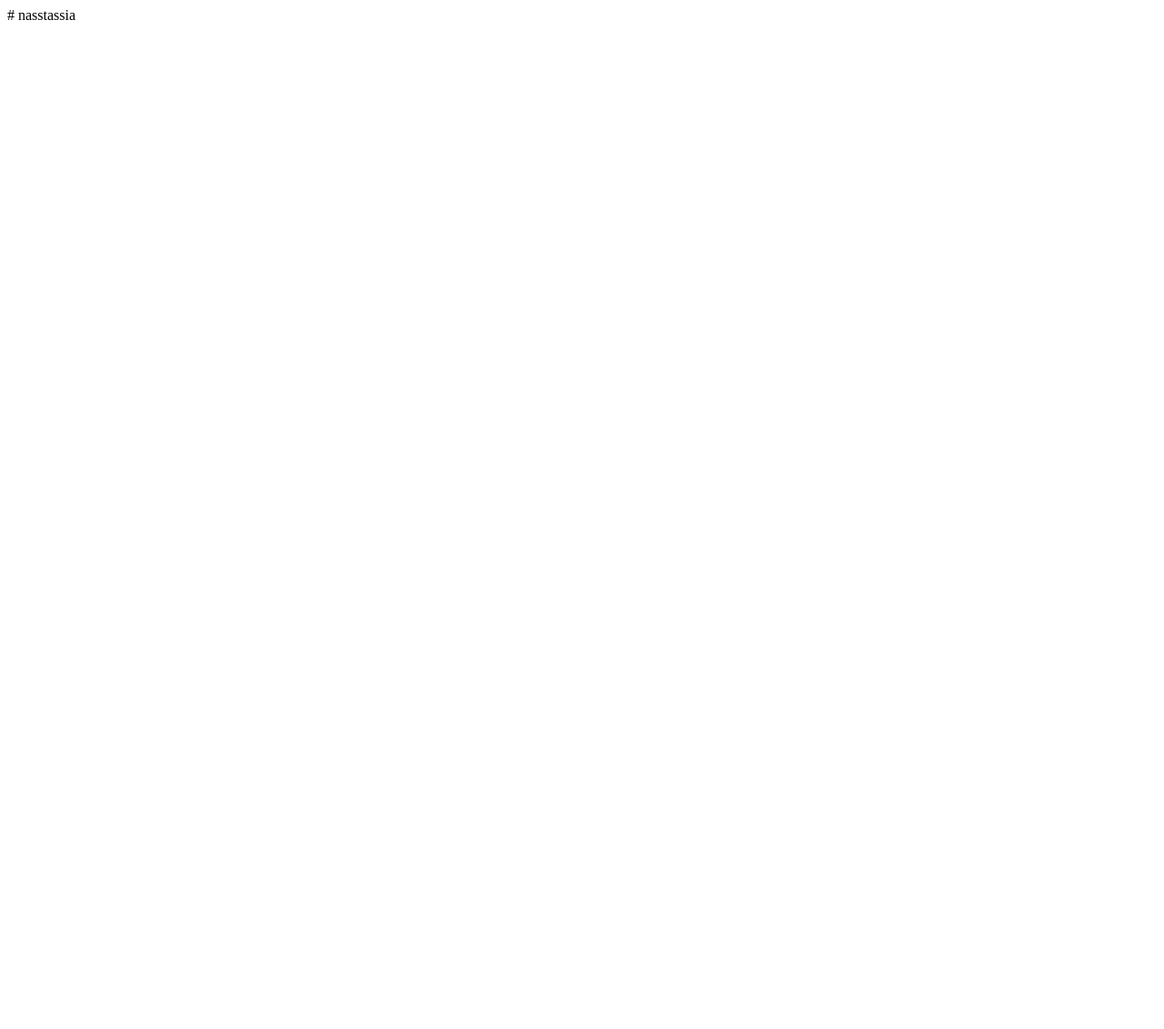
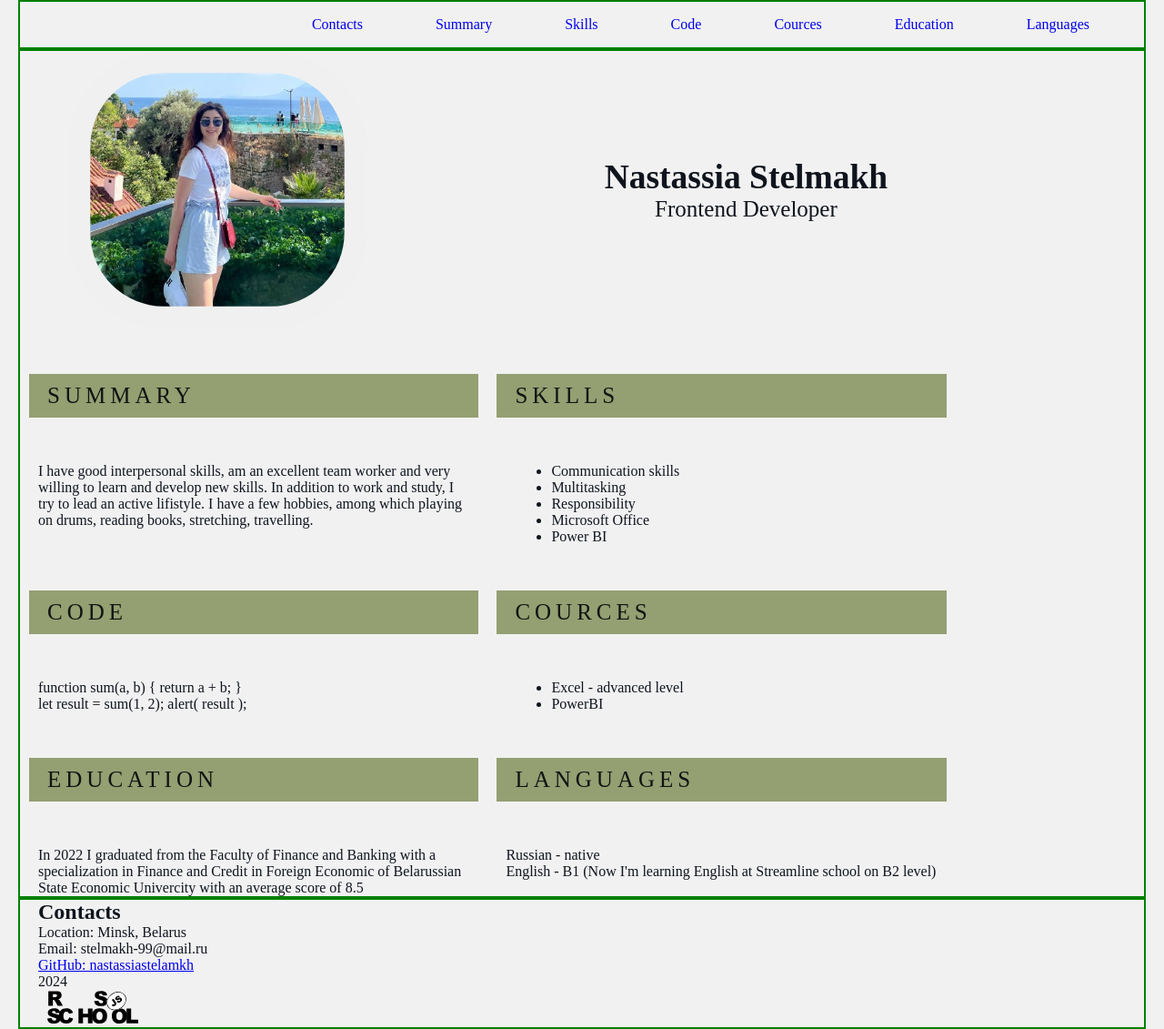
Before and after one commit to nastassiastelmakh/rsschool-cv, a plain HTML site: page index.html in a window 1280 px wide. Shown: the whole page at 91% size. Before the commit the page ends 800 px from the top, so only its background shows below. Drawn offline with Linux system fonts and the light colour scheme; a web font is replaced by a local one.

Commit message:
feat: add full CV

```diff
--- a/index.html
+++ b/index.html
@@ -1 +1,131 @@
-# nasstassia
+<!DOCTYPE html>
+<html lang="en">
+  <head>
+    <meta charset="UTF-8" />
+    <meta name="viewport" content="width=device-width, initial-scale=1.0" />
+    <title>cv</title>
+
+    <link rel="stylesheet" href="style.css" />
+    <link rel="icon" href="assets/favicon.ico" />
+    <link rel="preconnect" href="https://fonts.googleapis.com" />
+    <link rel="preconnect" href="https://fonts.gstatic.com" crossorigin />
+    <link
+      href="https://fonts.googleapis.com/css2?family=Baskervville+SC&display=swap"
+      rel="stylesheet"
+    />
+  </head>
+
+  <body>
+    <header class="header">
+      <div class="container"></div>
+
+      <nav class="nav">
+        <ul class="nav-list">
+          <li class="nav-item">
+            <a href="#contacts" class="nav-link">Contacts</a>
+          </li>
+          <li class="nav-item">
+            <a href="#summary" class="nav-link">Summary</a>
+          </li>
+          <li class="nav-item">
+            <a href="#skills" class="nav-link">Skills</a>
+          </li>
+          <li class="nav-item"><a href="#code" class="nav-link">Code</a></li>
+          <li class="nav-item">
+            <a href="#cources" class="nav-link">Cources</a>
+          </li>
+          <li class="nav-item">
+            <a href="#education" class="nav-link">Education</a>
+          </li>
+          <li class="nav-item">
+            <a href="#languages" class="nav-link">Languages</a>
+          </li>
+        </ul>
+      </nav>
+    </header>
+
+    <main class="main main-container">
+      <div class="personal-info">
+        <img src="assets/photo.jpg.jpeg" id="photocv" alt="photo" />
+
+        <section class="header-title" id="profile">
+          <h1>Nastassia Stelmakh</h1>
+
+          <p>Frontend Developer</p>
+        </section>
+      </div>
+
+      <section class="section" id="summary">
+        <h2 class="section-title">Summary</h2>
+        <p>
+          I have good interpersonal skills, am an excellent team worker and very
+          willing to learn and develop new skills. In addition to work and
+          study, I try to lead an active lifistyle. I have a few hobbies, among
+          which playing on drums, reading books, stretching, travelling.
+        </p>
+      </section>
+
+      <section class="section" id="skills">
+        <h2 class="section-title">Skills</h2>
+
+        <ul>
+          <li>Communication skills</li>
+          <li>Multitasking</li>
+          <li>Responsibility</li>
+          <li>Microsoft Office</li>
+          <li>Power BI</li>
+        </ul>
+      </section>
+      <section class="section" id="code">
+        <h2 class="section-title">Code</h2>
+        <p>function sum(a, b) { return a + b; }</p>
+        <p>let result = sum(1, 2); alert( result );</p>
+      </section>
+
+      <section class="section" id="cources">
+        <h2 class="section-title">Cources</h2>
+        <ul>
+          <li>Excel - advanced level</li>
+          <li>PowerBI</li>
+        </ul>
+      </section>
+
+      <section class="section" id="education">
+        <h2 class="section-title">Education</h2>
+        <p>
+          In 2022 I graduated from the Faculty of Finance and Banking with a
+          specialization in Finance and Credit in Foreign Economic of
+          Belarussian State Economic Univercity with an average score of 8.5
+        </p>
+      </section>
+      <section class="section" id="languages">
+        <h2 class="section-title">Languages</h2>
+        <p>Russian - native</p>
+        <p>
+          English - B1 (Now I'm learning English at Streamline school on B2
+          level)
+        </p>
+      </section>
+
+      <div class="container"></div>
+    </main>
+
+    <footer class="footer">
+      <div class="container">
+        <section class="section" id="contacts">
+          <h2 class="main-container">Contacts</h2>
+          <p>Location: Minsk, Belarus</p>
+          <p>Email: stelmakh-99@mail.ru</p>
+          <a href="https://github.com/nastassiastelmakh">
+            GitHub: nastassiastelamkh
+          </a>
+          <p>2024</p>
+
+          <a href="https://rs.school/courses/javascript-ru">
+            <img src="assets/rs-school-logo.svg" width="100" alt="logo" />
+          </a>
+        </section>
+      </div>
+    </footer>
+  </body>
+</html>
--- a/style.css
+++ b/style.css
@@ -1 +1,131 @@
-# stelmakh
+body {
+  background-color: #f1f1f1;
+  color: #0f141e;
+
+  font-size: 16px;
+  font-weight: normal;
+
+  font-family: "Baskervville SC", serif;
+  font-weight: 400;
+  font-style: normal;
+
+  min-height: 100vh;
+  margin: 0;
+  padding: 0;
+
+  display: flex;
+  flex-direction: column;
+  justify-content: space-between;
+}
+
+* {
+  box-sizing: border-box;
+  margin: 0 10px;
+}
+
+header {
+  border: 2px solid green;
+}
+
+main {
+  border: 2px solid green;
+}
+
+footer {
+  border: 2px solid green;
+}
+
+.container {
+  max-width: 1440px;
+  margin: 0 auto;
+}
+
+.nav-list {
+  display: flex;
+  justify-content: flex-end;
+  align-items: center;
+}
+
+.personal-info {
+  width: 100%;
+}
+
+html {
+  scroll-behavior: smooth;
+}
+.nav-list {
+  list-style: none;
+}
+.nav-link {
+  padding: 0 20px;
+  line-height: 50px;
+  text-decoration: none;
+}
+.nav-link {
+  transition: 0.3s;
+}
+.section-item a {
+  color: #829985;
+  text-decoration: none;
+  transition: color 0.5s;
+}
+.section-item a:hover {
+  color: #4d2323;
+}
+
+@media (max-width: 768px) {
+  .section {
+    width: 100%;
+  }
+}
+
+.section-title {
+  padding-top: 10px;
+  padding-bottom: 10px;
+  padding-left: 20px;
+  margin: 50px 0;
+  font-size: 25px;
+  font-weight: 500;
+  text-transform: uppercase;
+  letter-spacing: 5px;
+  color: #121312;
+  background-color: #673a;
+}
+
+.header-title {
+  height: 100%;
+  font-size: 25px;
+  font-weight: 400;
+  display: flex;
+  align-items: center;
+  justify-content: center;
+  flex-direction: column;
+}
+
+.main-container {
+  display: flex;
+  flex-wrap: wrap;
+}
+
+#photocv {
+  width: 27%;
+  float: left;
+  margin: 0 0 0 3.5%;
+  background: #f0f0f0;
+  border-radius: 105px;
+  padding: 2%;
+}
+
+.section {
+  width: 40%;
+}
+
+.link {
+  text-decoration: none;
+  color: #829985;
+  transition: color 0.5s;
+}
+
+.link:hover {
+  color: #5d7260;
+}
```
Also changed, not shown: assets/favicon.ico (added), assets/photo.jpg.jpeg (added), assets/rs-school-logo.svg (added).
